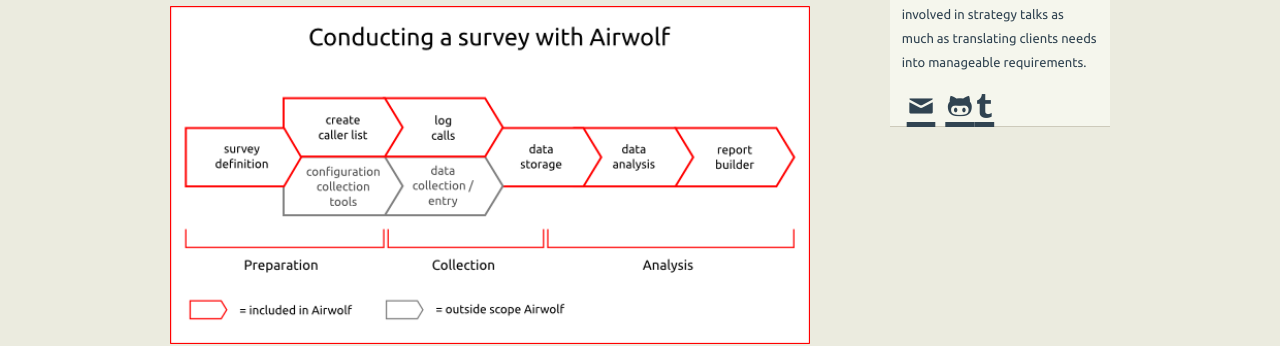
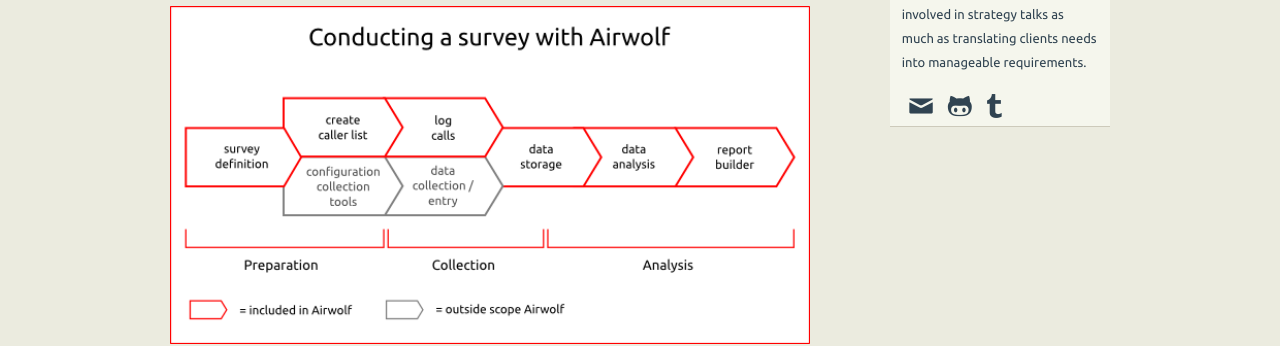
Before and after one commit to flipside-org/flipside.org, a Jekyll site: the page built from _posts/notes/2013-03-14-data-collection-with-airwolf.md, in a window 1280 px wide. Shown: the part 337-683 px from the top of the page. Built offline with Jekyll 4.4.1, drawn with Linux system fonts in a browser that asks for light colours; nearby versions of some CDN libraries.

Commit message:
Revert launch icon

```diff
--- a/css/layout.css
+++ b/css/layout.css
@@ -45,12 +45,15 @@
 .icon {
   font-family: 'Entypo';
   font-size: 4em;
-  padding: 5px;
-  text-decoration: none;
 }
 
 .icon.social {
   font-family: 'Entypo-Social';
+}
+
+.icon a {
+  padding: 5px;
+  text-decoration: none;
 }
 
 hr.divider {
@@ -284,9 +287,9 @@
 }
 
 .project-list .project .project-link a {
-  background-color: #304351;
+  background: #304351 url(../images/launch.png) no-repeat right;
   color: #ebebdf;
-  padding: 5px 10px;
+  padding: 5px 50px 5px 10px;
   text-decoration: none;
   -moz-border-radius: 3px;
   -webkit-border-radius: 3px;
--- a/projects.html
+++ b/projects.html
@@ -38,7 +38,7 @@
 				<label class="inline">Technology:</label> <span class="metadata">{{ post.technology }}</span><br/>
 				{% if post.project_link %}
   				<div class="project-link">
-  					<a href="{{ post.project_link.href }}">{{ post.project_link.text }}<span class="icon">&#128279;</span></a>
+  					<a href="{{ post.project_link.href }}">{{ post.project_link.text }}</a>
   				</div>
 				{% endif %}
 			</footer>
```
